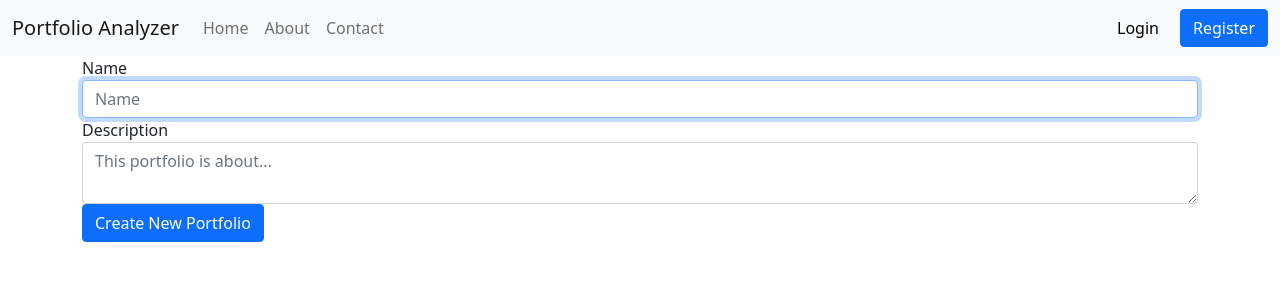
After one commit to tparzadka97/portfolio-analyzer, a Django app: template portfolio_analyzer/templates/accounts/portfolio_create.html in a window 1280 px wide. The commit adds this page. Shown: the top 300 px of the page. Run offline with Django 3.2, Linux system fonts and the light colour scheme; the template is opened without the code that fills it, so the values that code supplies are empty.

Commit message:
Added create portfolio functionality

```diff
--- a/portfolio_analyzer/apps/accounts/admin.py
+++ b/portfolio_analyzer/apps/accounts/admin.py
@@ -1,6 +1,6 @@
 from django.contrib import admin
 from django.contrib.auth.admin import UserAdmin
-from portfolio_analyzer.apps.accounts.models import Account
+from portfolio_analyzer.apps.accounts.models import Account, Portfolio, Stock
 
 class AccountAdmin(UserAdmin):
     list_display = ('email', 'username', 'date_joined', 'last_login', 'is_admin', 'is_staff')
@@ -11,3 +11,5 @@ class AccountAdmin(UserAdmin):
     fieldsets = ()
 
 admin.site.register(Account, AccountAdmin)
+admin.site.register(Portfolio)
+admin.site.register(Stock)
--- a/portfolio_analyzer/apps/accounts/urls.py
+++ b/portfolio_analyzer/apps/accounts/urls.py
@@ -8,6 +8,7 @@ app_name = 'accounts'
 urlpatterns = [
     path('profile', views.ProfileView.as_view(), name='profile'),
     path('portfolio', views.PortfolioView.as_view(), name='portfolio'),
+    path('portfolio/create', views.PortfolioCreateView.as_view(template_name="accounts/portfolio_create.html"), name='portfolio_create'),
     path('login', auth_views.LoginView.as_view(template_name="accounts/login.html"), name='login'),
     path('logout', auth_views.LogoutView.as_view(), name='logout'),
     path('register', views.RegisterView.as_view(template_name="registration/register.html"), name='register'),
--- a/portfolio_analyzer/apps/rate_my_portfolio/urls.py
+++ b/portfolio_analyzer/apps/rate_my_portfolio/urls.py
@@ -5,5 +5,6 @@ from . import views
 app_name = 'rate_my_portfolio'
 
 urlpatterns = [
-    path('', views.rate_my_portfolio, name='rate_my_portfolio')
+    path('', views.rate_my_portfolio, name='rate_my_portfolio'),
+    path('create/', views.rate_my_portfolio, name='create')
 ]
--- /dev/null
+++ b/portfolio_analyzer/templates/accounts/portfolio_create.html
@@ -0,0 +1,23 @@
+{% extends 'base.html' %}
+
+{% block title %}Create Portfolio{% endblock %}
+
+{% block content %}
+
+<div class="container">
+    <div class="row">
+        <form class="create-form" method="post" enctype="multipart/form-data">{% csrf_token %}
+            <div class="form-group">
+                <label for="id_name">Name</label>
+                <input class="form-control" type="text" name="name" id="id_name" placeholder="Name" required autofocus>
+            </div>
+            <div class="form-group">
+                <label for="id_description">Description</label>
+                <textarea class="form-control" type="text" name="description" id="id_description" placeholder="This portfolio is about..." required></textarea>
+            </div>
+            <button type="submit" class="btn btn-primary">Create New Portfolio</button>
+        </form>
+    </div>
+</div>
+
+{% endblock content %}
```
Also changed, not shown: portfolio_analyzer/apps/accounts/forms.py (+7 -1 lines), portfolio_analyzer/apps/accounts/models.py (+26 -2 lines), portfolio_analyzer/apps/accounts/views.py (+13 -1 lines), portfolio_analyzer/templates/accounts/portfolio.html (+6 -3 lines), portfolio_analyzer/templates/rate_my_portfolio/forum.html (+8 -1 lines).
